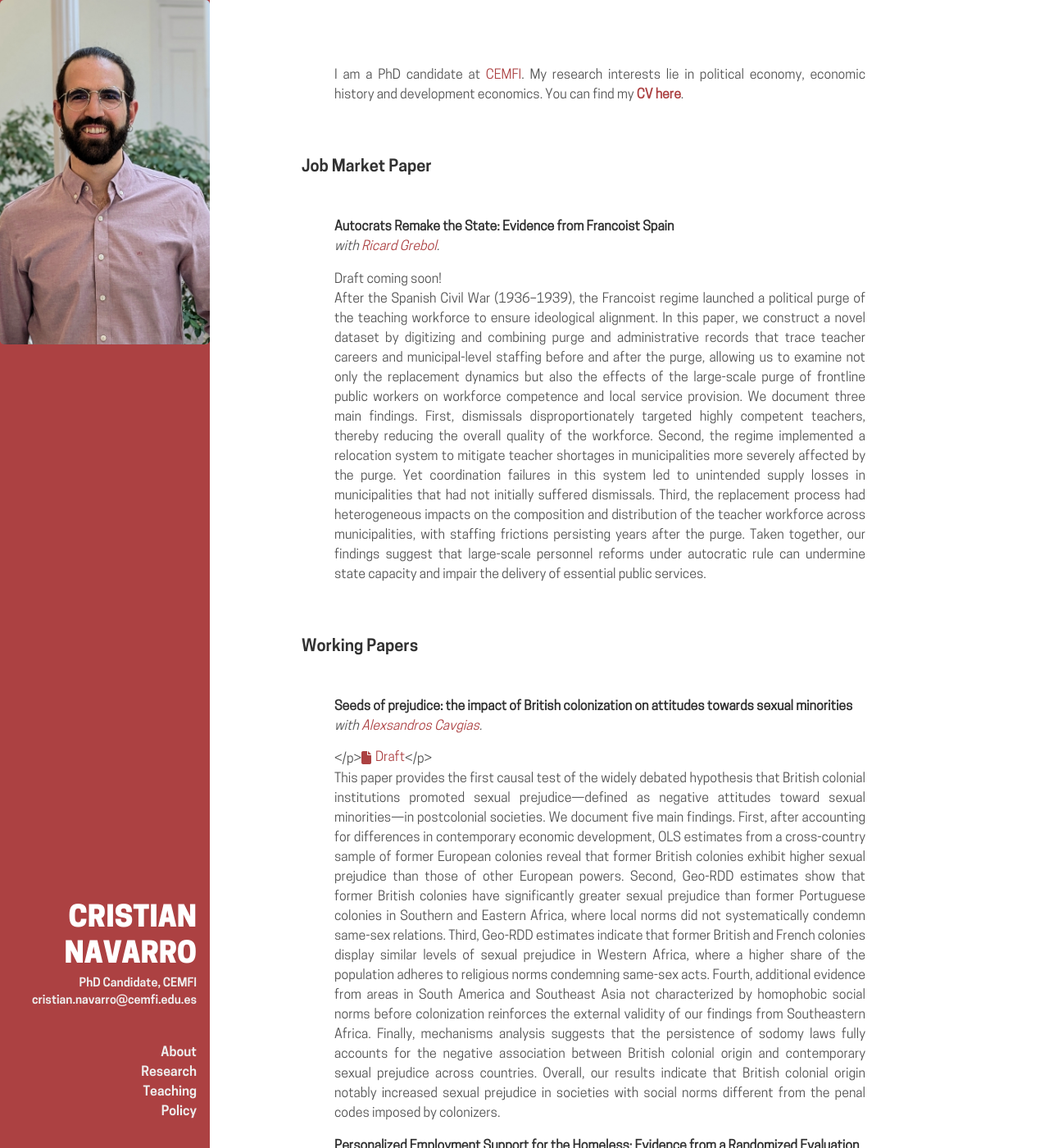
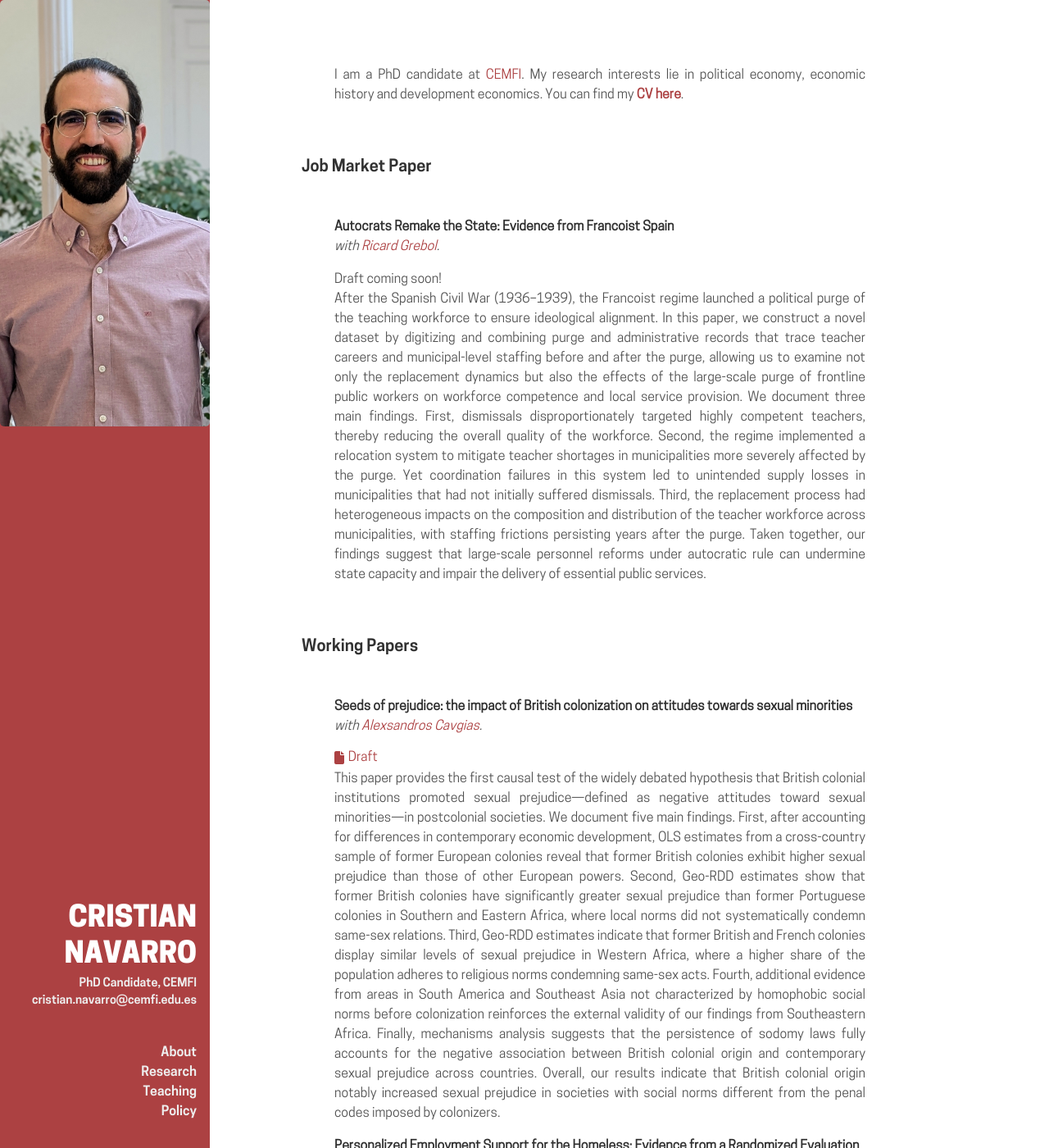
Before and after one commit to cnavarroserrano/cnavarroserrano.github.io, a Jekyll site: the page built from index.md, in a window 1280 px wide and 1400 px high. Shown: the whole window at 82% size. Built offline with Jekyll 4.4.1, drawn with Linux system fonts in a browser that asks for light colours; some web fonts are replaced.

Commit message:
try zoomer image

```diff
--- a/_includes/sidebar.html
+++ b/_includes/sidebar.html
@@ -14,7 +14,7 @@
   .sidebar .sidebar-photo{
     display:block;
     width:100%;
-    height: min(42vh, 420px);
+    height: min(55vh, 520px);
     object-fit: cover;
     transform: translateY(0%);   /* positive = push image down */
   }
--- a/index.md
+++ b/index.md
@@ -83,8 +83,8 @@ text-align: justify
 <dl>
   <dt class="indented"><strong><p class="indented" style="margin: 0;">Seeds of prejudice: the impact of British colonization on attitudes towards sexual minorities</p></strong></dt>
   <dd class="indented"><p><i>with <a href="https://sites.google.com/view/alexsandroscavgias/home" target="_blank">Alexsandros Cavgias</a>.</i></p>
-  </p><a class="paper" href="papers/WP_seedsofprejudice.pdf" target="_blank" rel="noopener noreferrer">
-  <i class="fa-solid fa-file" aria-hidden="true"></i><span>Draft</span></a></p>
+  <a class="paper" href="papers/WP_seedsofprejudice.pdf" target="_blank" rel="noopener noreferrer">
+  <i class="fa-solid fa-file" aria-hidden="true"></i><span>Draft</span></a>
   <p>This paper provides the first causal test of the widely debated hypothesis that British colonial institutions promoted sexual prejudice—defined as negative attitudes toward sexual minorities—in postcolonial societies.
   We document five main findings. First, after accounting for differences in contemporary economic development, OLS estimates from a cross-country sample of former European colonies reveal that former British colonies exhibit higher sexual prejudice than those of other European powers.
   Second, Geo-RDD estimates show that former British colonies have significantly greater sexual prejudice than former Portuguese colonies in Southern and Eastern Africa, where local norms did not systematically condemn same-sex relations.
```
